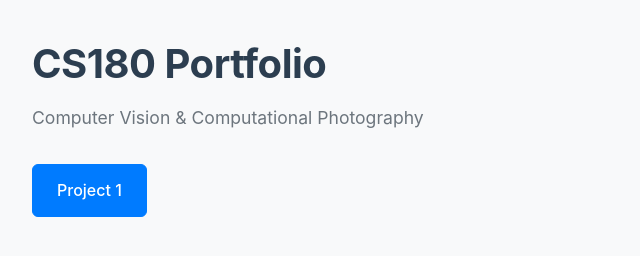
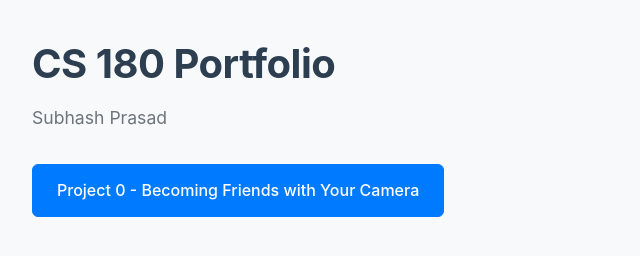
Before and after one commit to sjprasad-berkeley/sjprasad-berkeley.github.io, a plain HTML site: page index.html in a window 1280 px wide. Shown: the whole page, without its empty margins (0-640 px from the left). Drawn offline with Linux system fonts and the light colour scheme.

Commit message:
change to proj 0

```diff
--- a/index.html
+++ b/index.html
@@ -3,15 +3,15 @@
 <head>
     <meta charset="UTF-8">
     <meta name="viewport" content="width=device-width, initial-scale=1.0">
-    <title>CS180 Portfolio</title>
+    <title>CS 180 Portfolio</title>
     <link rel="stylesheet" href="styles.css">
 </head>
 <body>
     <div class="container">
-        <h1>CS180 Portfolio</h1>
-        <p class="subtitle">Computer Vision & Computational Photography</p>
+        <h1>CS 180 Portfolio</h1>
+        <p class="subtitle">Subhash Prasad</p>
         <div class="projects">
-            <a href="./1/index.html" class="project-link">Project 1</a>
+            <a href="./0/index.html" class="project-link">Project 0 - Becoming Friends with Your Camera</a>
         </div>
     </div>
 </body>
```
Also changed, not shown: 0/index.html (renamed from 1/index.html, +3 -3 lines).
